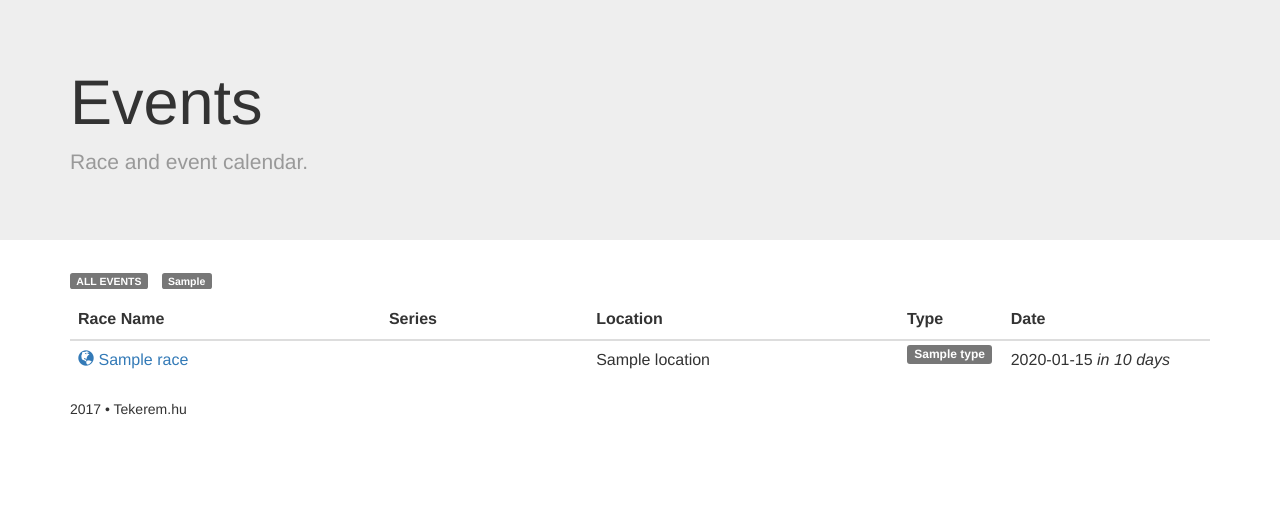
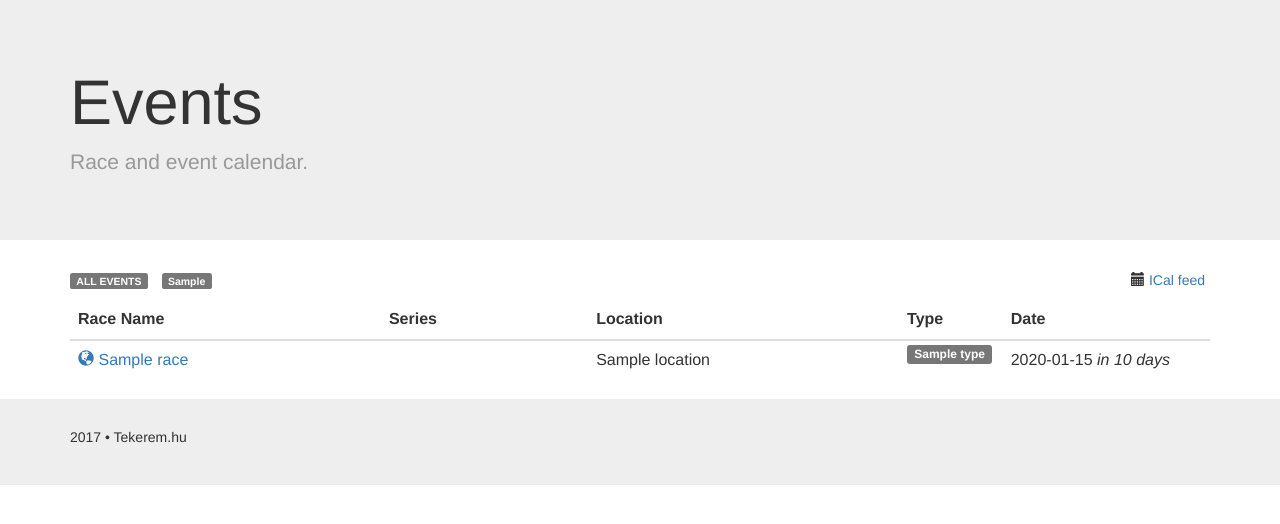
Before and after one commit to szaboat/race_results, a Django app: template raceresults/result/templates/races.html in a window 1280 px wide. Shown: the part 52-576 px from the top of the page. Run offline with Django 3.2, Linux system fonts and the light colour scheme; the template is opened without the code that fills it: most values are stand-ins (such as "Sample title", 1, 10 or a date in 2020); some libraries are stand-ins or nearby versions.

Commit message:
Add ICal feed link

```diff
--- a/raceresults/result/calendars.py
+++ b/raceresults/result/calendars.py
@@ -7,6 +7,7 @@ class AllRacesFeed(ICalFeed):
     product_id = '-//tekerem.hu//Example//EN'
     timezone = 'UTC'
     file_name = "calendar.ics"
+    title = "tekerem.hu versenyek"
 
     def items(self):
         return Race.objects.filter(date__year=2017)
--- a/raceresults/result/templates/layout.html
+++ b/raceresults/result/templates/layout.html
@@ -48,6 +48,10 @@
         .label {
             padding-bottom: .2em;
         }
+        footer {
+            background-color: #eee;
+            padding: 2em;
+        }
     </style>
 </head>
 
@@ -91,11 +95,13 @@
 
 <div class="container">
     {% block content %}{% endblock %}
+</div>
 
-    <footer class="footer">
+<footer class="footer">
+    <div class="container">
         <p>2017 • Tekerem.hu</p>
-    </footer>
-</div>
+    </div>
+</footer>
 
 <script>
     (function(i,s,o,g,r,a,m){i['GoogleAnalyticsObject']=r;i[r]=i[r]||function(){
--- a/raceresults/result/templates/races.html
+++ b/raceresults/result/templates/races.html
@@ -16,8 +16,10 @@
             {% for type in types %}
                 <li><a href="/races/{{ type.0|lower }}/"><span class="label label-default {{type.0|lower }}">{{ type.0 }}</span></a></li>
             {% endfor %}
+            <li class="pull-right"><span class="glyphicon glyphicon-calendar" aria-hidden="true" ></span> <a href="/calendar/all/calendar.ics">ICal feed</a></li>
         </ul>
     {% endif %}
+
 
     <table class="table">
         <thead>
```
